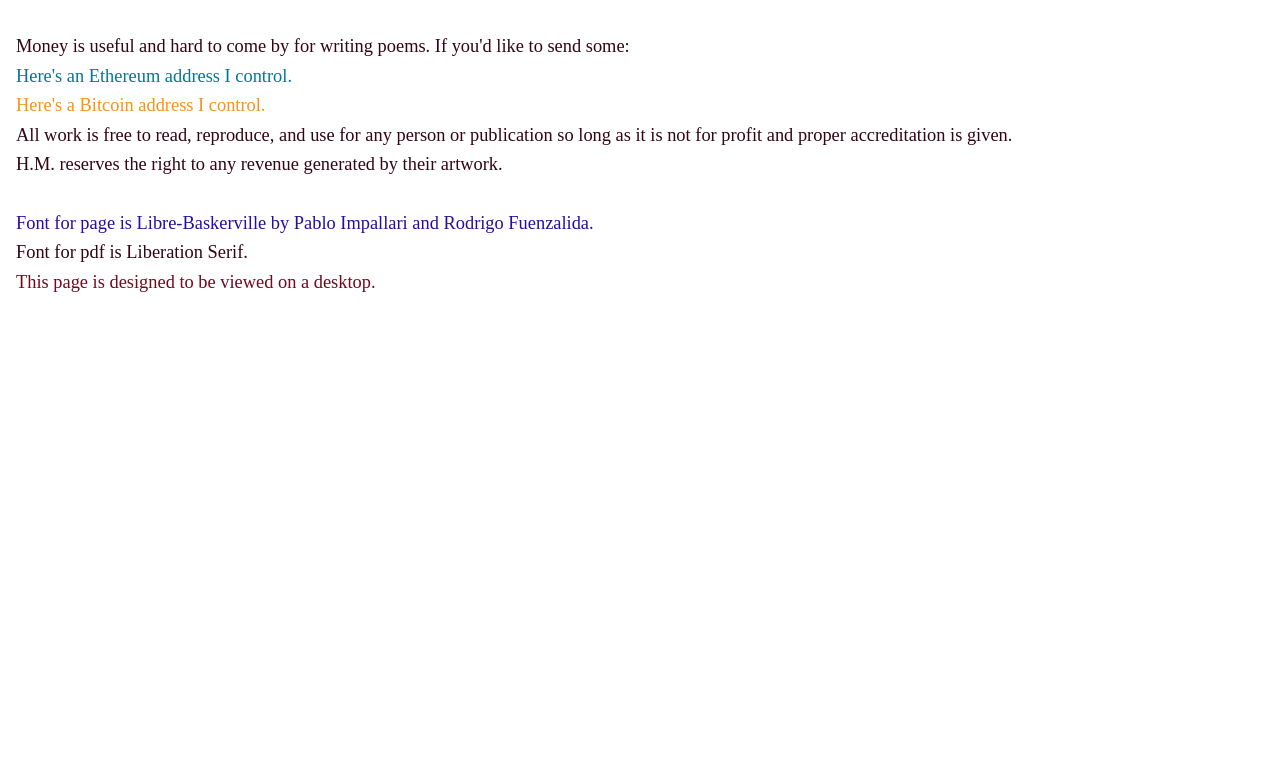
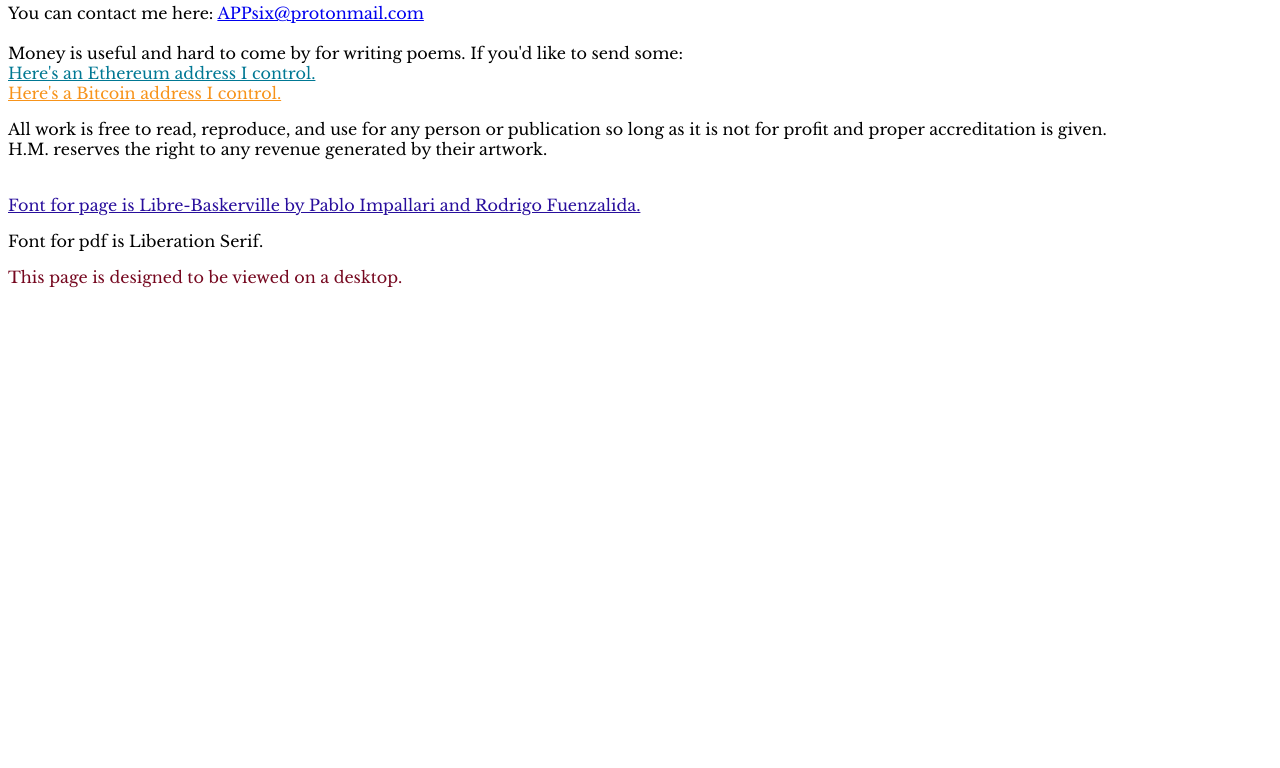
Before and after one commit to ASIXicle/Fumblewinter, a plain HTML site: page docs/index.html in a window 1280 px wide. Shown: the part 210-978 px from the top of the page. Drawn offline with Linux system fonts and the light colour scheme.

Commit message:
another attempt at fonts

```diff
--- a/docs/css/main.css
+++ b/docs/css/main.css
@@ -1,6 +1,6 @@
 @font-face {
   font-family: LB;
-  src: url ('/Fonts/LibreBaskerville-Regular.ttf') format('truetype');
+  src: url('./fonts/LibreBaskerville-Regular.ttf') format('truetype');
   font-weight:400;
   font-style: normal;
   font-stretch: 100%;
@@ -13,26 +13,9 @@ font-family: LB;
   font-size: 112%;
 }
 
-a {
-color: #330514;
-text-decoration: none;
-font-family: LB;
-}
-
-body {
-color: #330514;
-font-family: LB;
-font-size: 115%;
-line-height: 1.6;
-margin: 1rem;
-height:100vh;
-max-width: 100%;
-background-color: #d5e4e7;
-}
-
 * {
   font-family: LB;
-margin: 0;
+  margin: 0.25;
   padding: 0;
   box-sizing: border-box;
   background-color: #ffffff
@@ -41,7 +24,7 @@ background-color: #ffffff
 footer {
   border-top: 8px solid #ffffff;
   margin-top: 1rem;
-height: 500px;
+  height: 380px;
   max-width: 100%;
   font-family: LB;
   font-size: 106%;
--- a/docs/index.html
+++ b/docs/index.html
@@ -2,7 +2,7 @@
 <html lang="en-us" dir="ltr">
 <meta charset="utf-8">
 <meta name="viewport" content="width=device-width">
-<title>Fumblewinter</title>
+<title>Fumblewinter.</title>
 
 <head>
   <link rel="stylesheet" href="css/main.css">
@@ -17,7 +17,7 @@
   <h1 style="color:#060533; font-size: 300%;">Fumblewinter.</h1>
   <h2 style="color:#423c3e">Poems written while traveling in Italy. By H.M.</h2>
 </header>
-<p>You can contact me here: <a href="mailto:APPsix@protonmail.com" target="_blank">APPsix@protonmail.com</a><br><br>Money is useful and hard to come by for writing poems. If you'd like to send some:<br>
+<p>You can contact me here: <a href="mailto:APPsix@protonmail.com" target="_blank" rel="noreferrer">APPsix@protonmail.com</a><br><br>Money is useful and hard to come by for writing poems. If you'd like to send some:<br>
   <a style="color:#007894" href="https://etherscan.io/address/0xf0F457e9E5e32FB489B4393012B7422F69AF1bF9" target="_blank">Here's an Ethereum address I control.</a><br>
   <a style="color:#f7931a" href="https://mempool.space/address/1JMp2DcgU4pbAfb7gLzjZVuJDeAyuFbwK4" target="_blank">Here's a Bitcoin address I control.</a>
 </p>
@@ -33,7 +33,7 @@
 </body>
 
 <footer>
-    <iframe src="Media\PGP.txt" width="100%" height="400px" style="border:none;">
+    <iframe src="Media\PGP.txt" width="100%" height="380px" style="border:none;">
 </iframe>
 </footer>
 </html>
```
Also changed, not shown: docs/Media/PGP.txt, docs/css/fonts/LibreBaskerville-Bold.ttf (renamed from docs/Fonts/LibreBaskerville-Bold.ttf), docs/css/fonts/LibreBaskerville-Italic.ttf (renamed from docs/Fonts/LibreBaskerville-Italic.ttf), docs/css/fonts/LibreBaskerville-Regular.ttf (renamed from docs/Fonts/LibreBaskerville-Regular.ttf), docs/css/fonts/OFL.txt (renamed from docs/Fonts/OFL.txt), 1 other file. Lines whose indentation alone changed are shown as unchanged.
